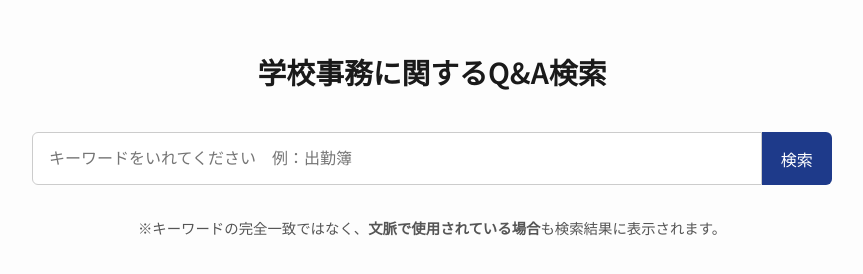
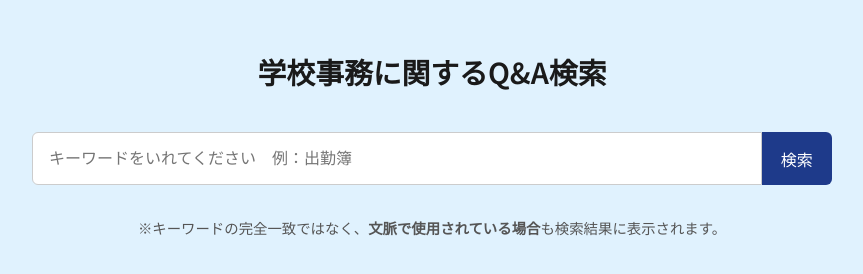
Before and after one commit to ODdW1t1nDes0rWH/qa-viewer-isa, a plain HTML site: page index.html in a window 1280 px wide. Shown: the whole page, without its empty margins (208-1071 px from the left). Drawn offline with Linux system fonts and the light colour scheme.

Commit message:
Update index.html

```diff
--- a/index.html
+++ b/index.html
@@ -8,7 +8,7 @@
   <style>
     body {
       font-family: 'Noto Sans JP', sans-serif;
-      background: #fdfdfd;
+      background: #e0f2fe;
       color: #2c2c2c;
       padding: 2rem;
       margin: 0;
```
